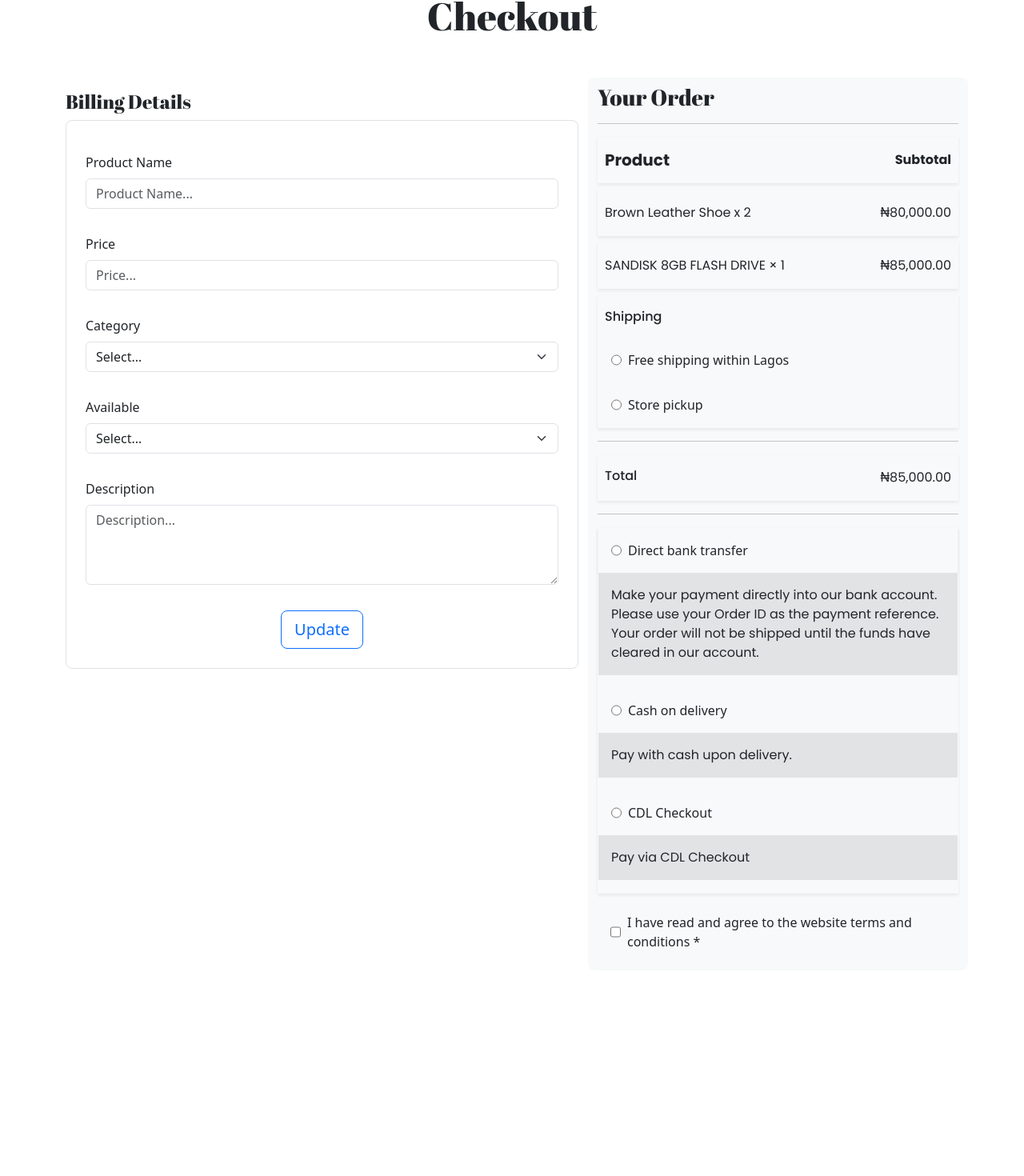
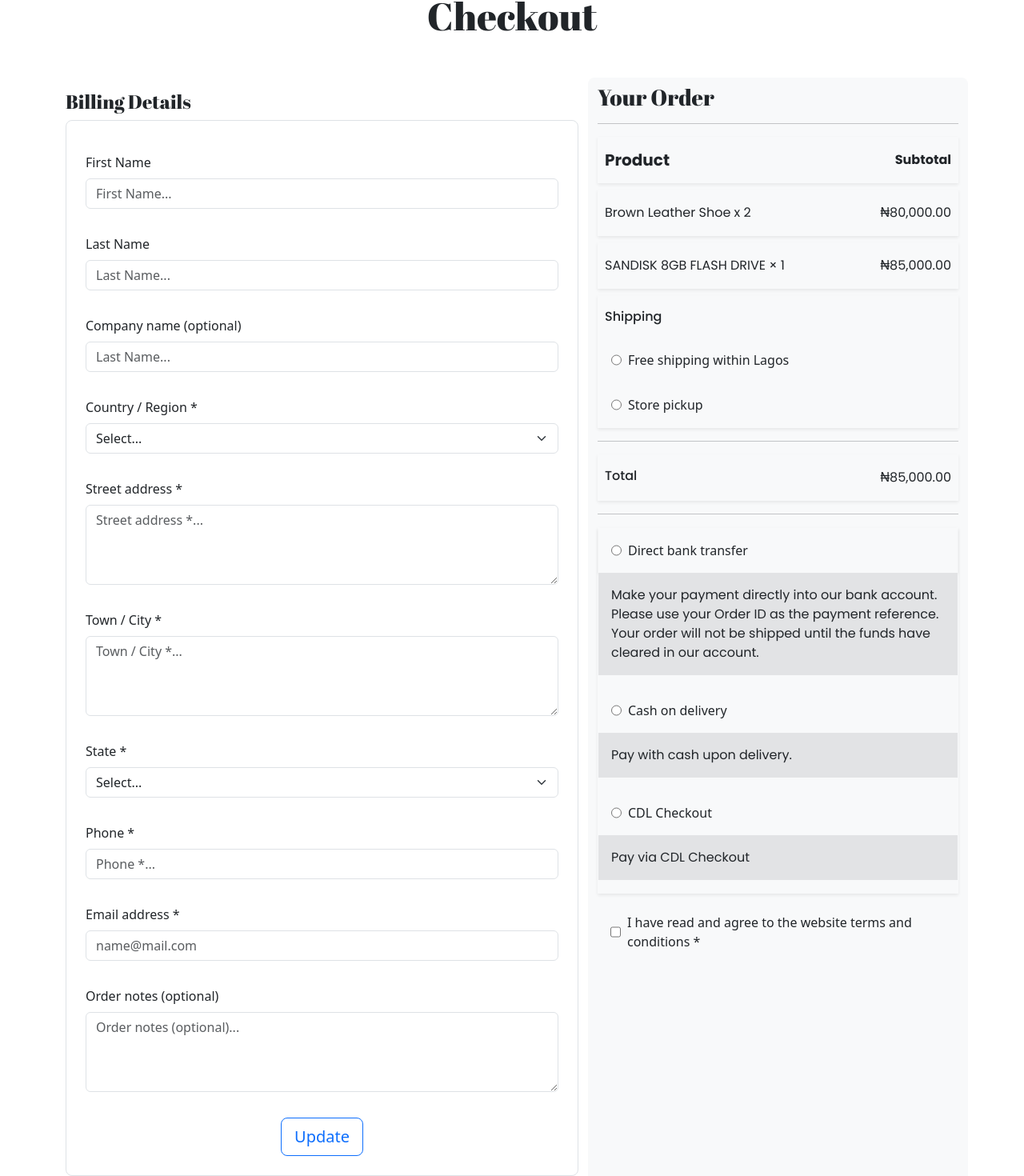
Before and after one commit to joshuaodunbaku/mich-merc-fashion-frontend, a React (Vite) app: page /cart/checkout in a window 1280 px wide. Shown: the part 138-1608 px from the top of the page at 80% size. Before the commit the page ends 1351 px from the top, so only its background shows below. Built offline with nearby package versions, Linux system fonts and the light colour scheme.

Commit message:
edited checkout form fields

```diff
--- a/src/Routes/Checkout.jsx
+++ b/src/Routes/Checkout.jsx
@@ -28,55 +28,71 @@ const Checkout = () => {
 								className="my-2 my-sm-3"
 								as={Col}
 								xs="12"
-								controlId="product_name"
+								controlId="fname"
 							>
-								<Form.Label>Product Name</Form.Label>
+								<Form.Label>First Name</Form.Label>
 								<Form.Control
 									required
 									type="text"
-									placeholder="Product Name..."
-									{...register("product_name")}
+									placeholder="First Name..."
+									{...register("fname")}
 								/>
-								<ErrorMessage source={errors.product_name} />
+								<ErrorMessage source={errors.fname} />
 							</Form.Group>
 
 							<Form.Group
 								className="my-2 my-sm-3"
 								as={Col}
 								xs="12"
-								controlId="price"
+								controlId="lname"
 							>
-								<Form.Label>Price</Form.Label>
+								<Form.Label>Last Name</Form.Label>
 								<Form.Control
 									required
 									type="text"
-									placeholder="Price..."
-									{...register("price")}
+									placeholder="Last Name..."
+									{...register("lname")}
 								/>
-								<ErrorMessage source={errors.price} />
+								<ErrorMessage source={errors.lname} />
 							</Form.Group>
 
 							<Form.Group
 								className="my-2 my-sm-3"
 								as={Col}
 								xs="12"
-								controlId="category"
+								controlId="compName"
 							>
-								<Form.Label>Category</Form.Label>
+								<Form.Label>Company name (optional)</Form.Label>
+								<Form.Control
+									required
+									type="text"
+									placeholder="Last Name..."
+									{...register("compName")}
+								/>
+								<ErrorMessage source={errors.compName} />
+							</Form.Group>
+
+							<Form.Group
+								className="my-2 my-sm-3"
+								as={Col}
+								xs="12"
+								controlId="country"
+							>
+								<Form.Label>Country / Region *</Form.Label>
 								<Form.Select
 									required
 									aria-label="Default select example"
 									placeholder="Select..."
-									{...register("category")}
+									{...register("country")}
 								>
 									<option>Select...</option>
 									<option value="1">Male</option>
 									<option value="2">Female</option>
 								</Form.Select>
-								<ErrorMessage source={errors.category} />
+								<ErrorMessage source={errors.country} />
 							</Form.Group>
 
-							<Form.Group
+							{/* <Form.Group
 								className="my-2 my-sm-3"
 								as={Col}
 								xs="12"
@@ -94,15 +110,15 @@ const Checkout = () => {
 									<option value="out-of-stock">Out-of-Stock</option>
 								</Form.Select>
 								<ErrorMessage source={errors.available} />
-							</Form.Group>
+							</Form.Group> */}
 
 							<Form.Group
 								className="my-2 my-sm-3"
 								as={Col}
 								xs="12"
-								controlId="description"
+								controlId="address"
 							>
-								<Form.Label>Description</Form.Label>
+								<Form.Label>Street address *</Form.Label>
 								<Form.Control
 									as={"textarea"}
 									required
@@ -110,10 +126,102 @@ const Checkout = () => {
 										height: "100px",
 									}}
 									type="text"
-									placeholder="Description..."
-									{...register("description")}
+									placeholder="Street address *..."
+									{...register("address")}
 								/>
-								<ErrorMessage source={errors.description} />
+								<ErrorMessage source={errors.address} />
+							</Form.Group>
+
+							<Form.Group
+								className="my-2 my-sm-3"
+								as={Col}
+								xs="12"
+								controlId="town"
+							>
+								<Form.Label>Town / City *</Form.Label>
+								<Form.Control
+									as={"textarea"}
+									required
+									style={{
+										height: "100px",
+									}}
+									type="text"
+									placeholder="Town / City *..."
+									{...register("town")}
+								/>
+								<ErrorMessage source={errors.town} />
+							</Form.Group>
+
+							<Form.Group
+								className="my-2 my-sm-3"
+								as={Col}
+								xs="12"
+								controlId="state"
+							>
+								<Form.Label>State *</Form.Label>
+								<Form.Select
+									required
+									aria-label="Default select example"
+									placeholder="Select..."
+									{...register("state")}
+								>
+									<option>Select...</option>
+									<option value="1">Male</option>
+									<option value="2">Female</option>
+								</Form.Select>
+								<ErrorMessage source={errors.country} />
+							</Form.Group>
+
+							<Form.Group
+								className="my-2 my-sm-3"
+								as={Col}
+								xs="12"
+								controlId="phone"
+							>
+								<Form.Label>Phone *</Form.Label>
+								<Form.Control
+									required
+									type="text"
+									placeholder="Phone *..."
+									{...register("phone")}
+								/>
+								<ErrorMessage source={errors.phone} />
+							</Form.Group>
+
+							<Form.Group
+								className="my-2 my-sm-3"
+								as={Col}
+								xs="12"
+								controlId="email"
+							>
+								<Form.Label>Email address *</Form.Label>
+								<Form.Control
+									required
+									type="email"
+									placeholder="name@mail.com"
+									{...register("email")}
+								/>
+								<ErrorMessage source={errors.email} />
+							</Form.Group>
+
+							<Form.Group
+								className="my-2 my-sm-3"
+								as={Col}
+								xs="12"
+								controlId="notes"
+							>
+								<Form.Label>Order notes (optional)</Form.Label>
+								<Form.Control
+									as={"textarea"}
+									required
+									style={{
+										height: "100px",
+									}}
+									type="text"
+									placeholder="Order notes (optional)..."
+									{...register("notes")}
+								/>
+								<ErrorMessage source={errors.notes} />
 							</Form.Group>
 						</Row>
 						<div className="text-center">
@@ -175,14 +283,14 @@ const Checkout = () => {
 						<label className="d-flex gap-2 p-3" htmlFor="cash">
 							<input type="radio" name="paymentMethod" id="cash" />
 							Cash on delivery
-						</label>{" "}
+						</label>
 						<p className="bg-secondary-subtle p-3">
 							Pay with cash upon delivery.
 						</p>
 						<label className="d-flex gap-2 p-3" htmlFor="checkout">
 							<input type="radio" name="paymentMethod" id="checkout" />
 							CDL Checkout
-						</label>{" "}
+						</label>
 						<p className="bg-secondary-subtle p-3">Pay via CDL Checkout</p>
 					</div>
 
```
